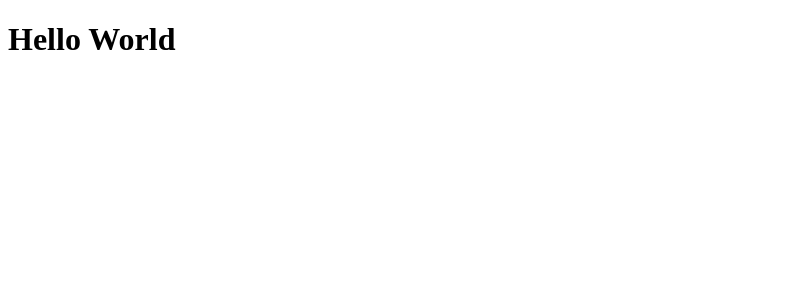
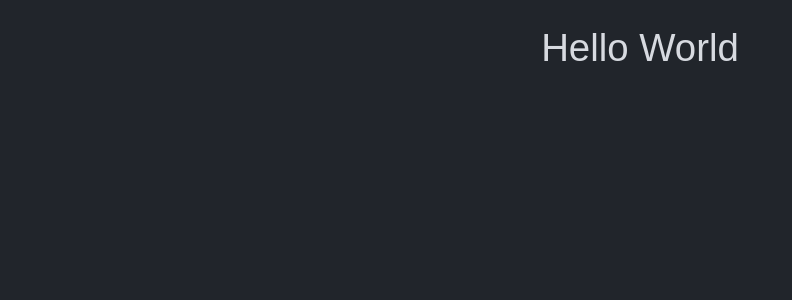
Before and after one commit to stateprisma/logball, a SvelteKit app: page / in a window 1280 px wide. Shown: the top 300 px of the page, without its empty margins (0-792 px from the left). Built offline with nearby package versions, Linux system fonts and the light colour scheme.

Commit message:
fix: global `app.css`

```diff
--- a/src/app.css
+++ b/src/app.css
@@ -14,11 +14,11 @@
 }
 
 body {
-	min-height: 100vh;
+	min-height: 95vh;
 	margin: 0;
 	background-attachment: fixed;
 	background-color: var(--color-bg-1);
-	background-size: 100vw 100vh;
+	background-size: 100vw 95vh;
 }
 
 h1,
--- a/src/routes/+layout.ts
+++ b/src/routes/+layout.ts
@@ -1,2 +1,4 @@
+import "../app.css";
+
 export const prerender = true;
 export const ssr = true;
```
